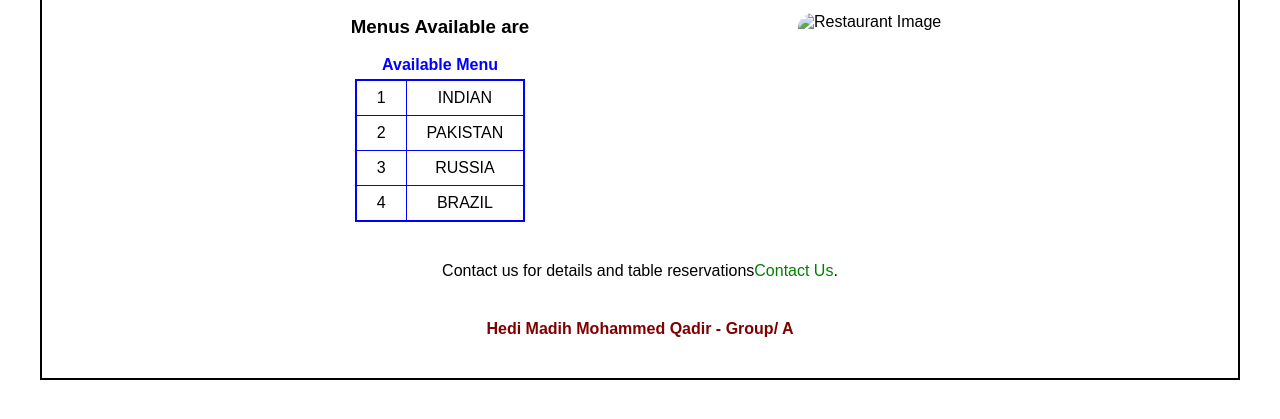
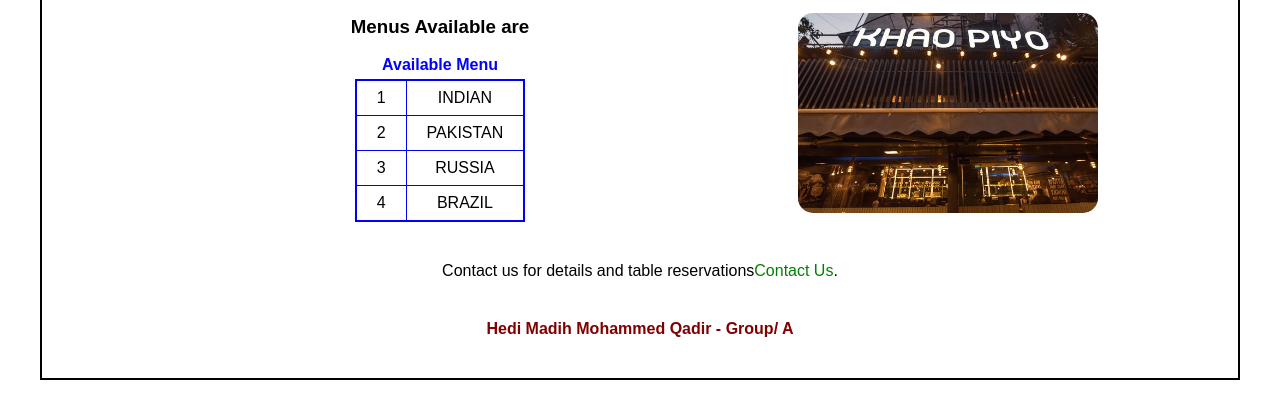
Before and after one commit to Hedi017-c/KHAO--PIYO-RESTAURANT, a plain HTML site: page index.html in a window 1280 px wide. Shown: the part 237-656 px from the top of the page. Drawn offline with Linux system fonts and the light colour scheme.

Commit message:
Update index.html

```diff
--- a/index.html
+++ b/index.html
@@ -90,7 +90,7 @@
     <li><a href="four.html">Tours</a></li>
   </ul>
 
-  <img src="" alt="Restaurant Image">
+  <img src="getlstd-property-photo.jpg" alt="Restaurant Image">
 
   <h3 style="text-align:center;">Menus Available are</h3>
 
```
